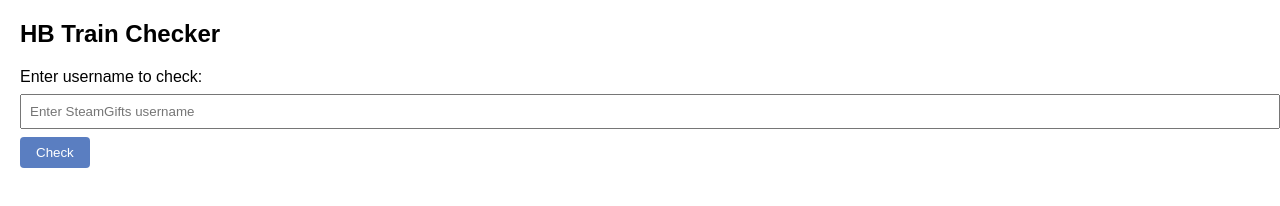
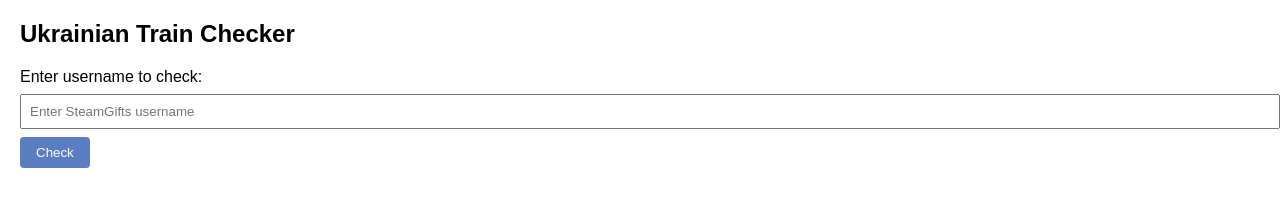
Before and after one commit to GeekDoesStuff/Ukraine-train-checker, a plain HTML site: page index.html in a window 1280 px wide. Drawn offline with Linux system fonts and the light colour scheme.

Commit message:
Update index.html

```diff
--- a/index.html
+++ b/index.html
@@ -12,7 +12,7 @@
 </head>
 <body>
 
-<h2>HB Train Checker</h2>
+<h2>Ukrainian Train Checker</h2>
 
 <label>Enter username to check:</label>
 <input type="text" id="usernameInput" placeholder="Enter SteamGifts username">
```
